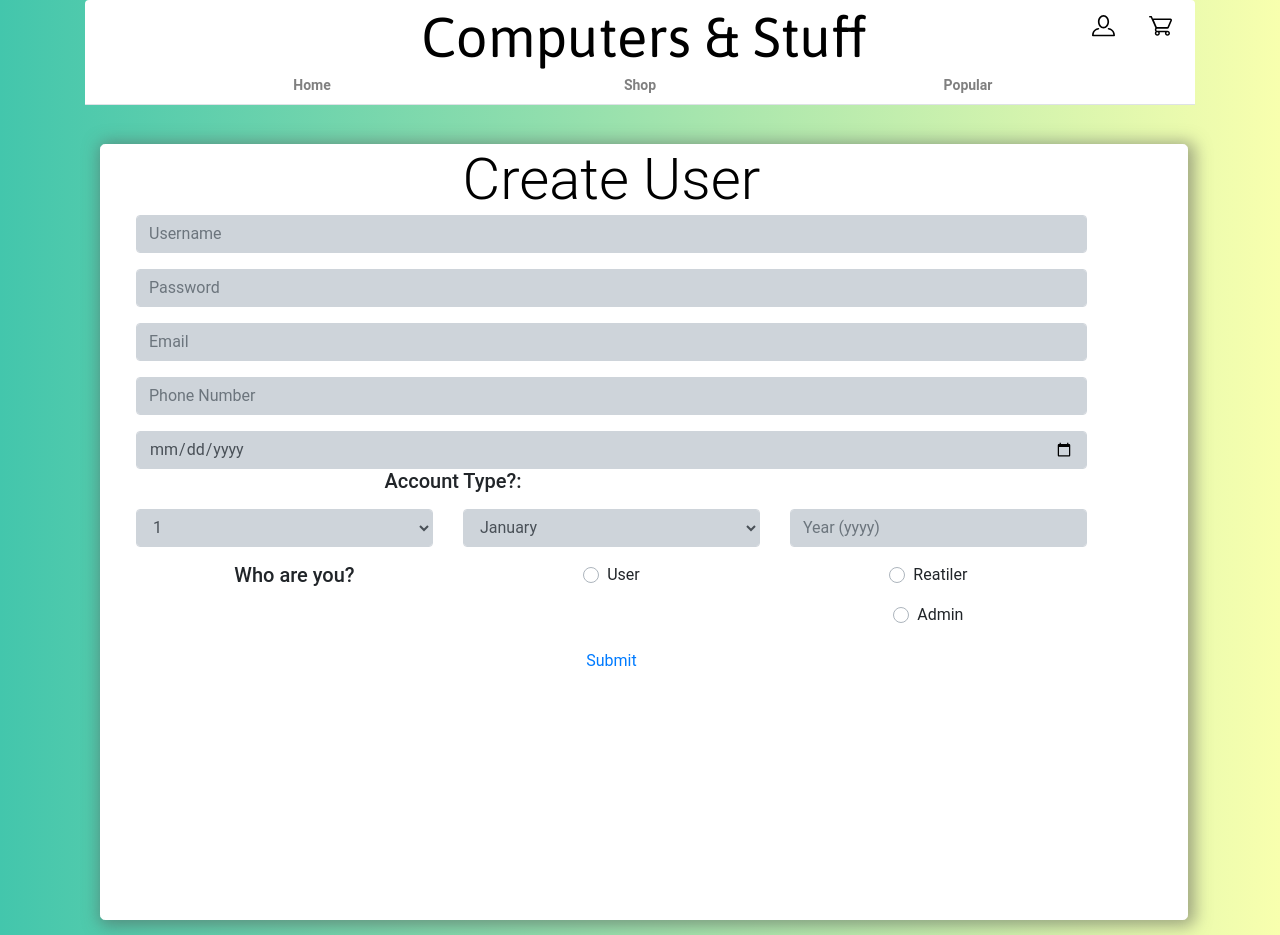
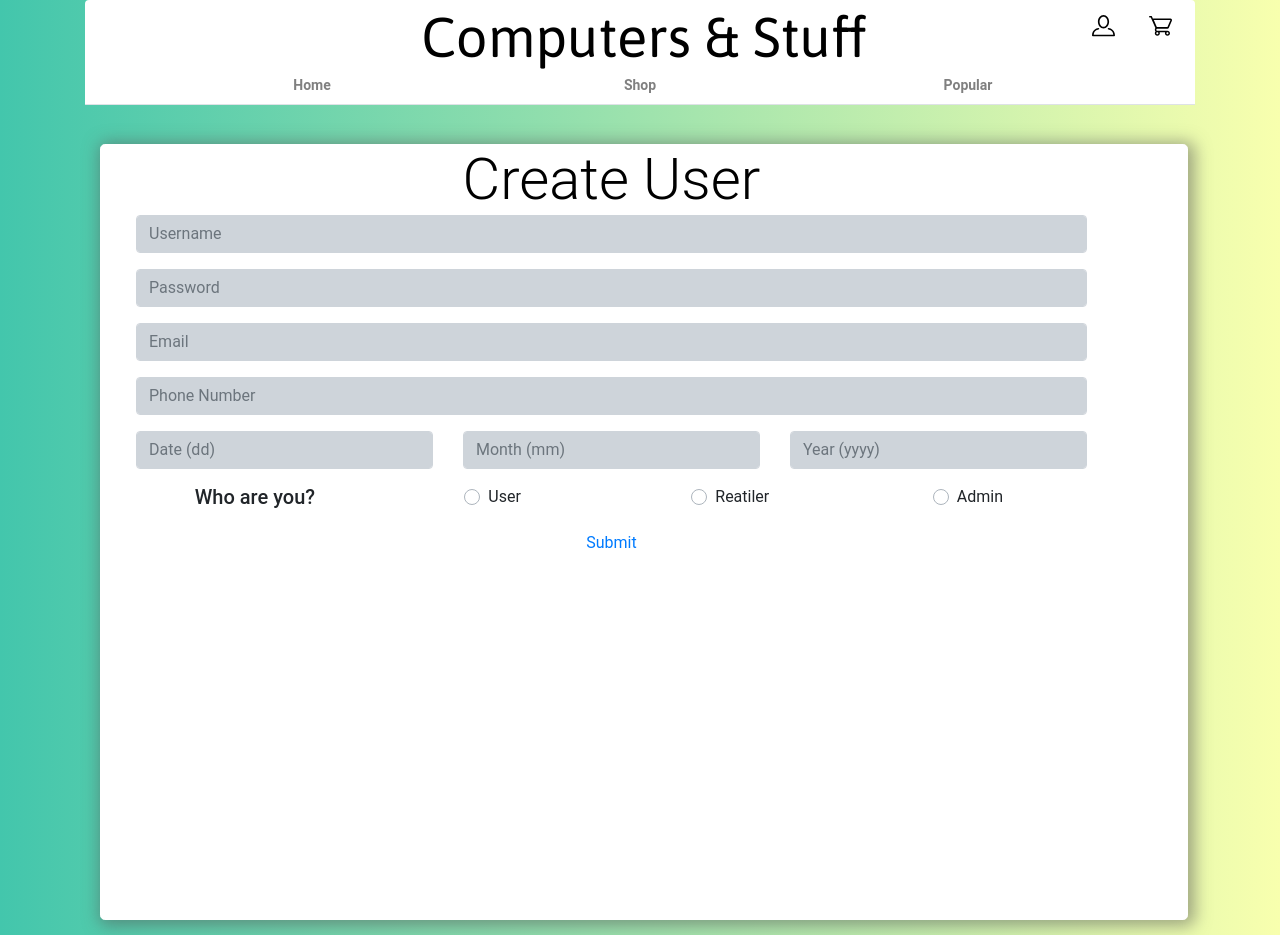
Before and after one commit to alexadonov/Studio1B_G02, a React (Create React App) app: page /create-user in a window 1280 px wide. Built offline with nearby package versions, Linux system fonts and the light colour scheme.

Commit message:
redo create-user

```diff
--- a/src/create-user.js
+++ b/src/create-user.js
@@ -14,6 +14,9 @@ export default class Shop extends Component {
      this.onChangeUsername = this.onChangeUsername.bind(this);
      this.onChangePassword = this.onChangePassword.bind(this);
      this.onChangeDOB = this.onChangeDOB.bind(this);
+     this.onChangeDate = this.onChangeDate.bind(this);
+     this.onChangeMonth = this.onChangeMonth.bind(this);
+     this.onChangeYear = this.onChangeYear.bind(this);
      this.onChangeEmail = this.onChangeEmail.bind(this);
      this.onChangePhone = this.onChangePhone.bind(this);
      this.onChangeUserType = this.onChangeUserType.bind(this);
@@ -64,6 +67,24 @@ export default class Shop extends Component {
    });
   }
 
+  onChangeDate(e) {
+    this.setState({
+        date: e.target.value
+    });
+  }
+
+  onChangeMonth(e) {
+   this.setState({
+       month: e.target.value
+   });
+  }
+
+  onChangeYear(e) {
+   this.setState({
+       year: e.target.value
+   });
+  }
+
   onChangeUserType(e) {
    this.setState({
        userType: e.target.value
@@ -72,12 +93,18 @@ export default class Shop extends Component {
 
   onSubmit(e) {
         e.preventDefault();
+        var date = this.state.date;
+        var month = this.state.month;
+        var year = this.state.year;
+
+        var DOB = this.state.date + "/" + this.state.month + "/" + this.state.year;
+        localStorage.setItem('dob', DOB);
 
         const newUser = {
           username: this.state.username,
           password: this.state.password,
           email: this.state.email,
-          dob: this.state.dob,
+          dob: DOB,
           phone: this.state.phone,
           userType: this.state.userType
       };
@@ -88,8 +115,22 @@ export default class Shop extends Component {
               localStorage.setItem('password', newUser.password);
               localStorage.setItem('email', newUser.email);
               localStorage.setItem('phone', newUser.phone);
+              localStorage.setItem('dob', newUser.dob);
               localStorage.setItem('userType', newUser.userType);
                 window.location = "/";
+            })
+            .catch(function (error){
+                console.log('What happened? ' + error);
+            })
+
+            axios.get('http://localhost:4000/users/') //Calls the webpage that saves all the data
+            .then(response => {
+              for(var i = 0; i < response.data.length; i++) { //Going through the data
+                if((response.data[i].username === localStorage.getItem('username')) && (response.dara[i].password === localStorage.getItem('password'))) {
+                  localStorage.setItem('currentUserId', response.data[i]._id);
+                  console.log(response.data[i]._id);
+                }
+                          }
                         })
                         .catch(function (error){
                             console.log('What happened? ' + error);
@@ -127,36 +168,20 @@ export default class Shop extends Component {
               <input type="email" class="form-control" id="exampleInputEmail1" aria-describedby="emailHelp" placeholder="Email" value={this.state.email} onChange={this.onChangeEmail}/>
             </div>
 
+
             <div class="form-group">
               <input type="username" class="form-control" id="exampleInputEmail1" aria-describedby="emailHelp" placeholder="Phone Number" value={this.state.phone} onChange={this.onChangePhone}/>
-                </div>
-
-                <div class="form group">
-                  <input type="date" class="form-control" id="exampleInputEmail1" aria-describedby="emailHelp" placeholder="Year (yyyy)" id="year" value={this.state.dob} onChange={this.onChangeDOB}/>
-                </div>
-
-                <div class="col-lg-8 col-lg-offset-8">
-                  <div class="form-group sm-3">
-                    <div><h5>Account Type?:</h5></div>
-                  </div>
             </div>
 
             <div class="form-group">
               <div class="row">
 
                 <div class="col-sm">
-                      <select id="inputState" class="form-control" id="date" value={this.state.date} onChange={this.onChangeDate}>
-                        <option>1</option><option>2</option><option>3</option><option>4</option><option>5</option><option>6</option><option>7</option><option>8</option><option>9</option><option>10</option><option>44</option><option>12</option>
-                        <option>13</option><option>14</option><option>15</option><option>16</option><option>17</option><option>18</option><option>19</option><option>20</option><option>21</option><option>22</option><option>23</option><option>24</option>
-                        <option>25</option><option>26</option><option>27</option><option>28</option><option>29</option><option>30</option><option>31</option>
-                      </select>
+                  <input type="username" class="form-control" aria-label="Date" placeholder="Date (dd)" value={this.state.date} onChange={this.onChangeDate}/>
                 </div>
 
                 <div class="col-sm">
-                      <select id="inputState" class="form-control" value={this.state.month} onChange={this.onChangeMonth} id="month">
-                        <option selected>January</option><option>February</option><option>March</option><option>April</option><option>May</option><option>June</option>
-                        <option>July</option><option>August</option><option>September</option><option>October</option><option>November</option><option>December</option>
-                      </select>
+                  <input id="inputState" class="form-control" placeholder="Month (mm)" value={this.state.month} onChange={this.onChangeMonth} id="month"/>
                 </div>
 
                 <div class="col-sm">
@@ -185,6 +210,7 @@ export default class Shop extends Component {
                   <label class="custom-control-label" for="customControlValidation3">Reatiler</label>
                   <div class="invalid-feedback">Please check a box</div>
                 </div>
+              </div>
 
               <div class="col">
                 <div class="custom-control custom-radio mb-3">
@@ -196,11 +222,12 @@ export default class Shop extends Component {
 
           </div>
           </div>
-                </div>
           <input type="submit" class="btn btn-outline-primary" value="Submit"/>
           </form>
         </div>
         </div>
+
+
         </Router>
       </div>
     );
```
Lines whose indentation alone changed are shown as unchanged.
